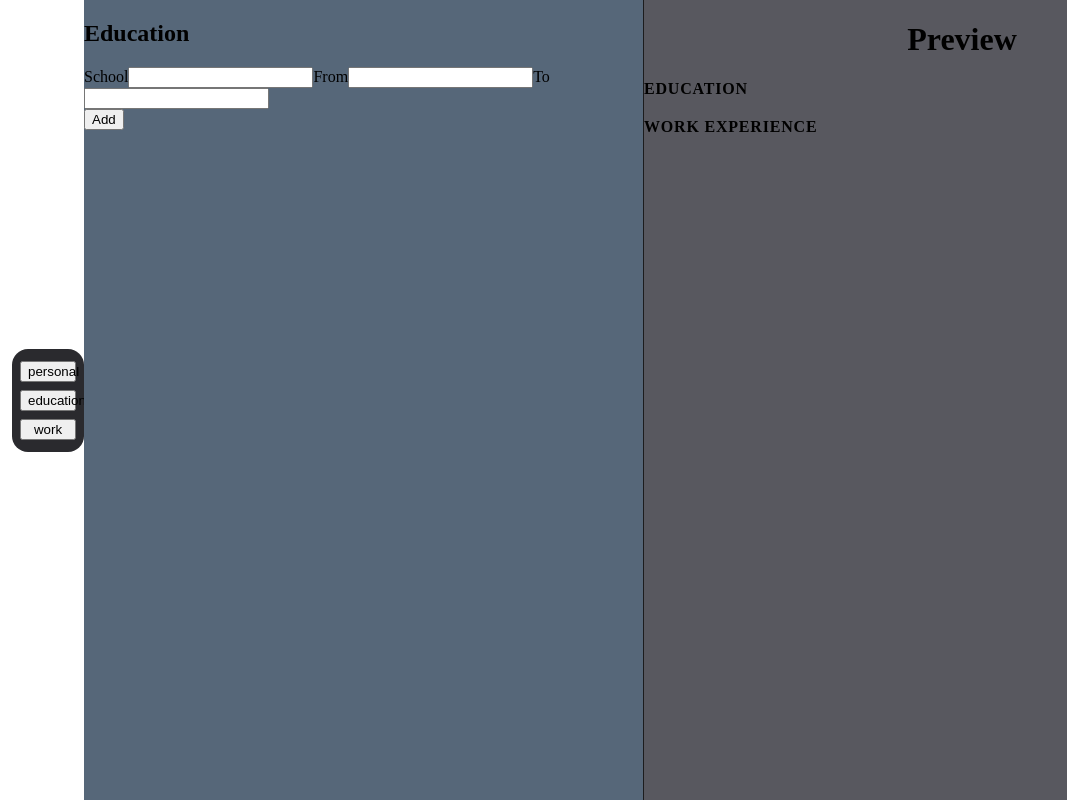
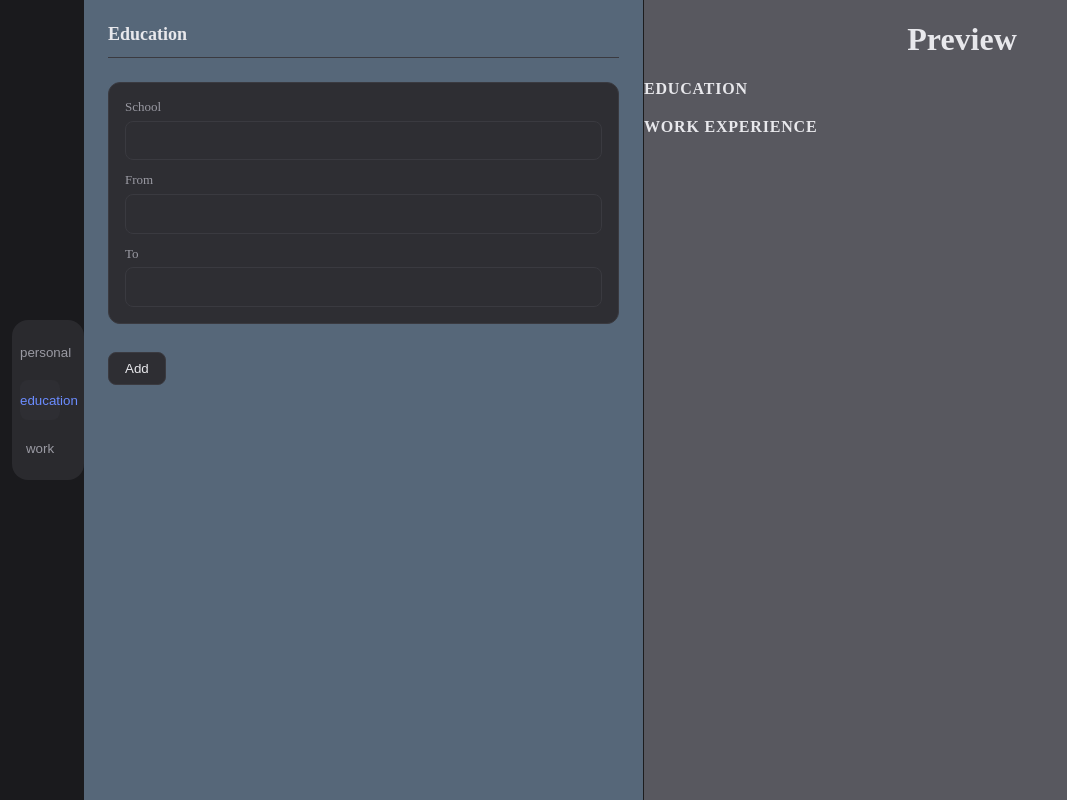
Before and after one commit to Rahul-Ravi-1/CV-Application, a React (Vite) app: page / in a window 1280 px wide. Both pictures are taken after a click on the button "education". Shown: the whole page, without its empty margins (0-1067 px from the left). Built offline with nearby package versions, Linux system fonts and the light colour scheme.

Commit message:
Small fixes

```diff
--- a/src/components/Education.jsx
+++ b/src/components/Education.jsx
@@ -3,7 +3,7 @@ export default function Education({ education, onAdd, onChange }) {
         <div className="sidebar-education">
             <h2>Education</h2>
             {education.map((entry) => (
-            <div key={entry.id}>
+            <div key={entry.id} className="entry-card">
                 <label>
                     School
                     <input
--- a/src/components/PersonalDetailsForm.jsx
+++ b/src/components/PersonalDetailsForm.jsx
@@ -1,7 +1,9 @@
-export default function PersonalDetailsForm({personalInfo , onChange}) {
+export default function PersonalDetailsForm({ personalInfo, onChange }) {
     return (
         <div className="sidebar-personal">
             <h2>Personal Details</h2>
+
+            <div className="entry-card">
                 <label>
                     Name
                     <input
@@ -27,5 +29,6 @@ export default function PersonalDetailsForm({personalInfo , onChange}) {
                     />
                 </label>
             </div>
+        </div>
     );
 }
--- a/src/components/WorkExperience.jsx
+++ b/src/components/WorkExperience.jsx
@@ -3,7 +3,7 @@ export default function WorkExperience({workExperience, onAdd,  onChange}) {
         <div className="sidebar-work">
             <h2>Work</h2>
             {workExperience.map((entry) => (
-            <div key={entry.id}>
+            <div key={entry.id} className="entry-card">
                 <label>
                 <input
                     type="text"
--- a/src/styles/App.css
+++ b/src/styles/App.css
@@ -1,10 +1,11 @@
 body {
   margin: 0;
+  background: #1a1a1d;
+  color: #e8e8ec;
 }
 *, *::before, *::after {
   box-sizing: border-box;
 }
-
 .app {
   display: flex;
   flex-direction: row;
@@ -29,6 +30,24 @@ body {
   margin-left: 12px;
   overflow-y: auto;
 }
+.section-bar__btn {
+  width: 40px;
+  height: 40px;
+  padding: 0;
+  display: grid;
+  place-items: center;
+  border: none;
+  border-radius: 8px;
+  background: transparent;
+  color: #9a9aa3;
+  cursor: pointer;
+}
+
+.section-bar__btn.active {
+  background: #2e2e33;
+  color: #6b8cff;
+  box-shadow: inset 3px #6b8cff;
+}
 
 .sidebar {
   width: 560px;
@@ -36,10 +55,79 @@ body {
   background: #566779;
   border-right: 1px solid #1c1c1d;
 }
-.sidebar-personal{
-
+.sidebar-personal,
+.sidebar-work,
+.sidebar-education {
+  padding: 1.5rem;
+  display: flex;
+  flex-direction: column;
+  gap: 1.25rem;
+}
+.sidebar-personal h2,
+.sidebar-work h2,
+.sidebar-education h2 {
+  margin: 0 0 0.25rem;
+  padding-bottom: 0.75rem;
+  border-bottom: 1px solid #3a3a40;
+  font-size: 1.125rem;
+  font-weight: 600;
+  color: #e8e8ec;
+}
+.sidebar-personal label,
+.sidebar-work label,
+.sidebar-education label {
+  display: flex;
+  flex-direction: column;
+  gap: 0.35rem;
+  font-size: 0.8125rem;
+  color: #9a9aa3;
+}
+.sidebar-personal input,
+.sidebar-work input,
+.sidebar-education input {
+  width: 100%;
+  padding: 0.65rem 0.75rem;
+  border: 1px solid #3a3a40;
+  border-radius: 8px;
+  background: #2e2e33;
+  color: #e8e8ec;
+  font-size: 0.9375rem;
+}
+.sidebar-personal input:focus,
+.sidebar-work input:focus,
+.sidebar-education input:focus {
+  outline: 2px solid #6b8cff;
+  outline-offset: 1px;
+  border-color: #6b8cff;
+}
+.sidebar-personal button,
+.sidebar-work button,
+.sidebar-education button {
+  align-self: flex-start;
+  margin-top: 0.5rem;
+  padding: 0.5rem 1rem;
+  border: 1px solid #3a3a40;
+  border-radius: 8px;
+  background: #2e2e33;
+  color: #e8e8ec;
+  cursor: pointer;
+}
+.sidebar-personal button:hover,
+.sidebar-work button:hover,
+.sidebar-education button:hover {
+  background: #35353b;
+  border-color: #6b8cff;
 }
 
+.entry-card {
+  padding: 1rem;
+  border: 1px solid #3a3a40;
+  border-radius: 12px;
+  background: #2e2e33;
+  display: flex;
+  flex-direction: column;
+  gap: 0.75rem;
+}
 
 .cv-preview-block {
   margin-bottom: 1.25rem;
```
Lines whose indentation alone changed are shown as unchanged.
